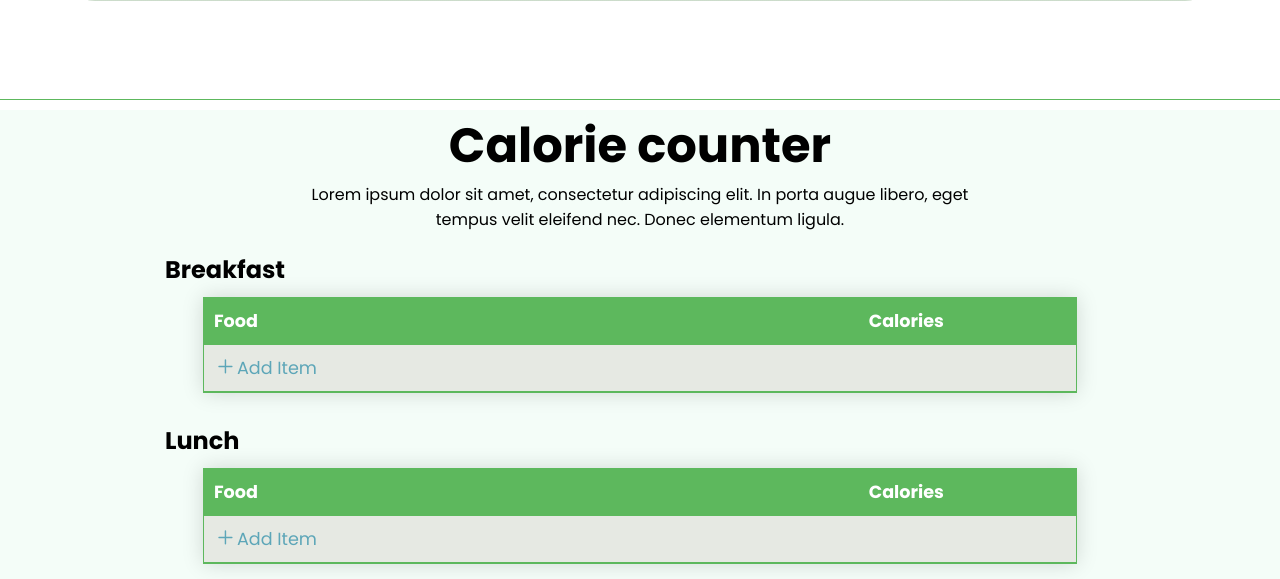
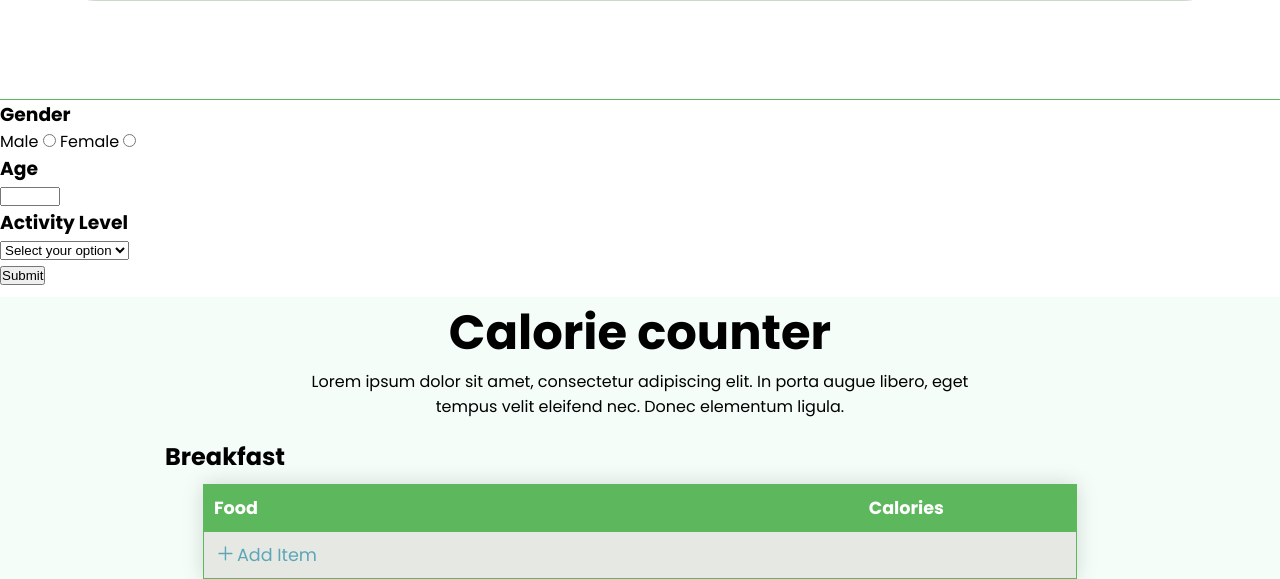
Before and after one commit to tcrz/Eat_Right, a Flask app: page / in a window 1280 px wide. Shown: the part 720-1299 px from the top of the page. Run offline with Flask 2, Linux system fonts and the light colour scheme; data comes from the database, SQL or seed files in the repository; some libraries are stand-ins or nearby versions.

Commit message:
Added form for calorie predictor

```diff
--- a/web_dynamic/templates/eatright.html
+++ b/web_dynamic/templates/eatright.html
@@ -54,6 +54,28 @@
       </div>
     </div>
   </header>
+  <section class="calorie-predictor">
+    <div class="predictor-form">
+      <form action="http://127.0.0.1:5001/api/v1/age">
+	<h3>Gender</h3>
+        <label for="gender">Male</label>
+        <input type="radio" name="gender" id="Male" value="Male"/>
+        <label for="gender">Female</label>
+	<input type="radio" name="gender" id="Female" value="Female"/><br />
+	<h3>Age</h3>
+	<input type="number" max="100" min="4" name="digit" required />
+        <h3>Activity Level</h3>
+          <select name="activity" required>
+            <option value="" disabled selected>Select your option</option>
+            <option value="Sedentary">Sedentary</option>
+            <option value="Moderate-Activity">Moderate-Activity</option>
+            <option value="Active">Active</option>
+	  </select><br />
+        <button class="submittion">Submit</button>
+      </form>
+    </div>
+    <p class="calorie-amount"></p>
+  </section>
   <section class="calorie-section" id="calorie-counter">
     <div class="calorie-counter">
       <h1 class="heading">Calorie counter</h1>
```
